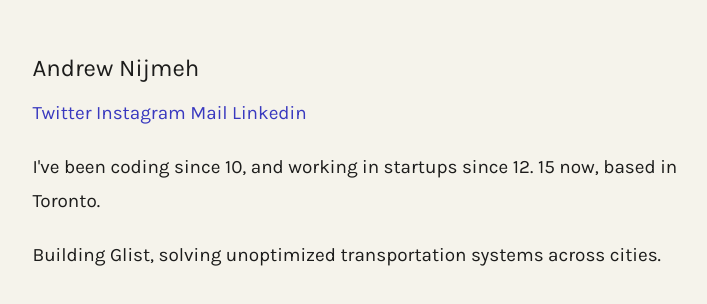
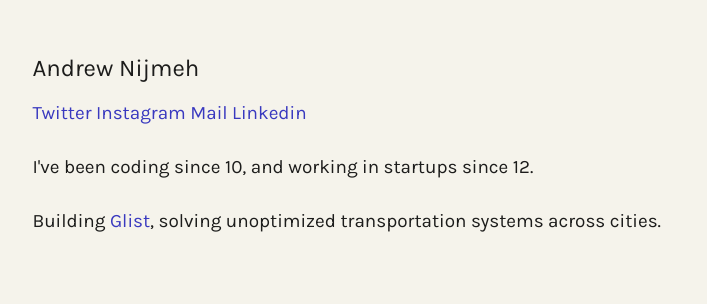
Before and after one commit to andrewn6/world, an Astro site: page / in a window 1280 px wide. Shown: the whole page, without its empty margins (6-713 px from the left). Built offline with nearby package versions, Linux system fonts and the light colour scheme; Astro itself is replaced by a stand-in of ours.

Commit message:
Update index.astro

```diff
--- a/src/pages/index.astro
+++ b/src/pages/index.astro
@@ -13,9 +13,9 @@ export const title = "Andrew N"
         <a href="https://www.linkedin.com/in/andrewnijmeh/" class="link">Linkedin</a>
     </p>
 
-    <p>I've been coding since 10, and working in startups since 12. 15 now, based in Toronto.</p>
+    <p>I've been coding since 10, and working in startups since 12.</p>
 
-    <p style="white-space: nowrap;">Building <a href="glist.ai">Glist</a>, solving unoptimized transportation systems across cities.</p>
+    <p style="white-space: nowrap;">Building <a href="glist.ai" class="link">Glist</a>, solving unoptimized transportation systems across cities.</p>
 
 </Layout>
 
```
